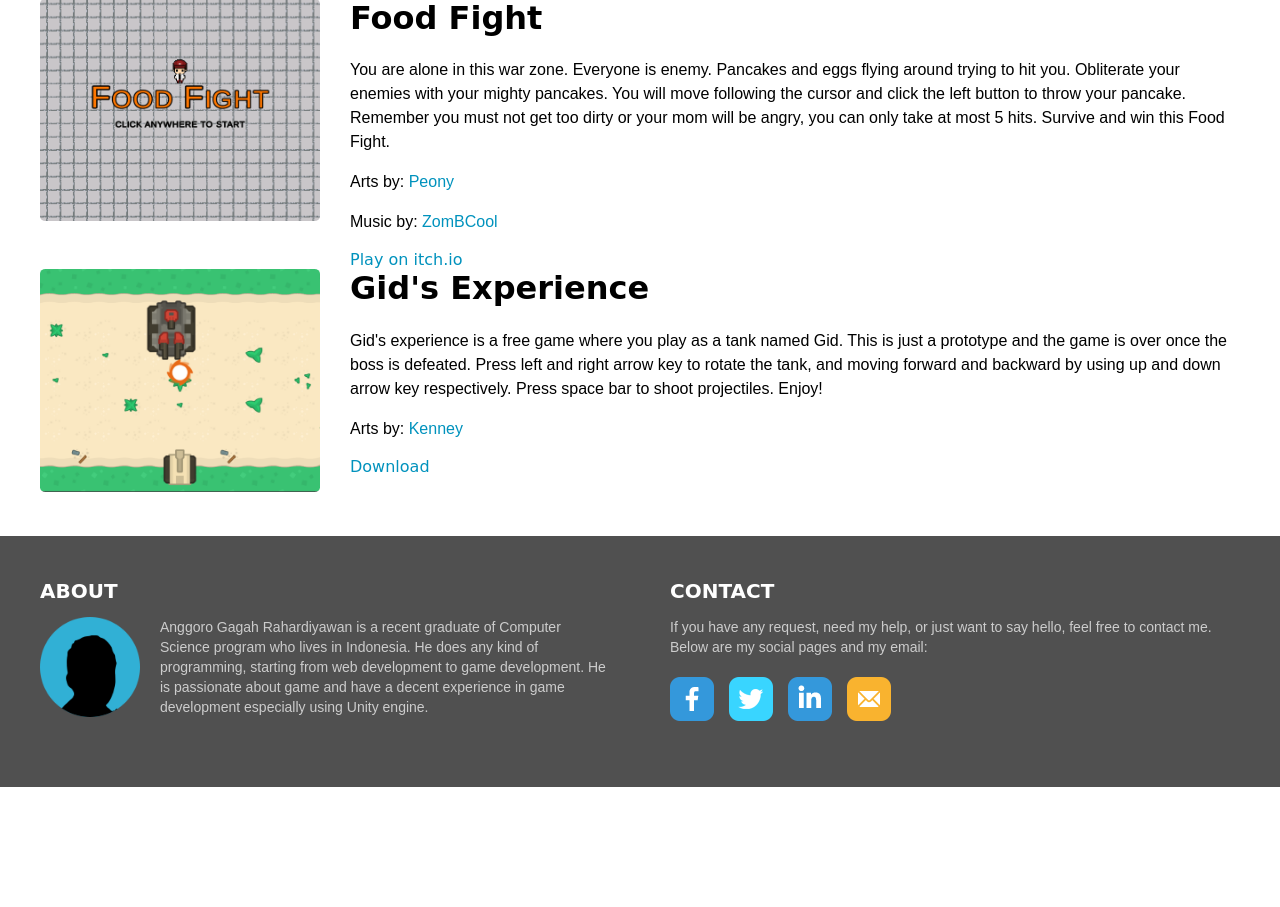
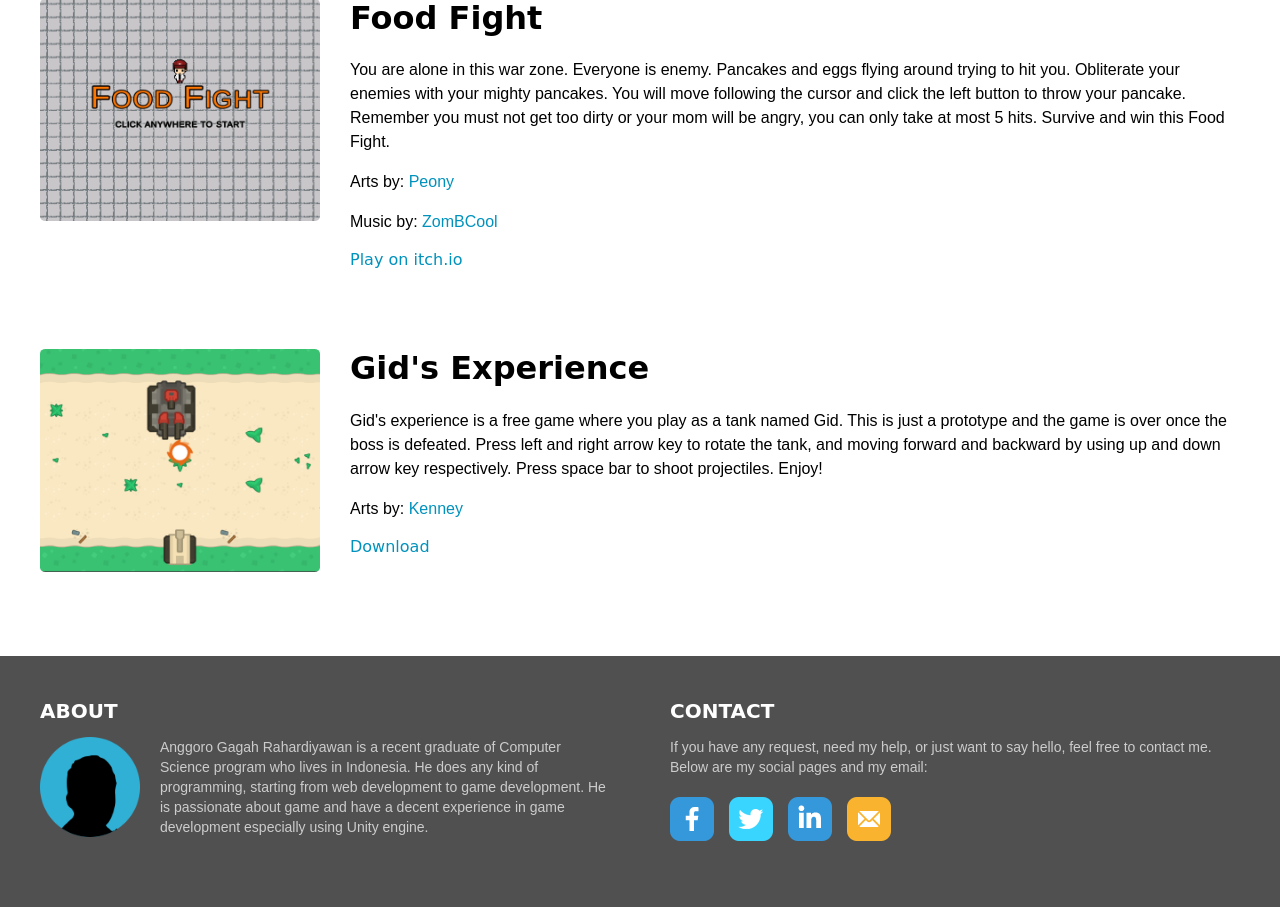
Before and after one commit to aak270/aak270.github.io, a PHP site: page / in a window 1280 px wide. Shown: the part 127-1034 px from the top of the page. Before the commit the page ends 914 px from the top, so only its background shows below. Run offline with PHP 8.4, Linux system fonts and the light colour scheme.

Commit message:
Add files via upload

```diff
--- a/css/style.css
+++ b/css/style.css
@@ -85,6 +85,7 @@ footer .container{
 
 .section{
     display: flex;
+    margin-bottom: 80px;
 }
 .section img{
     width: 280px;
```
